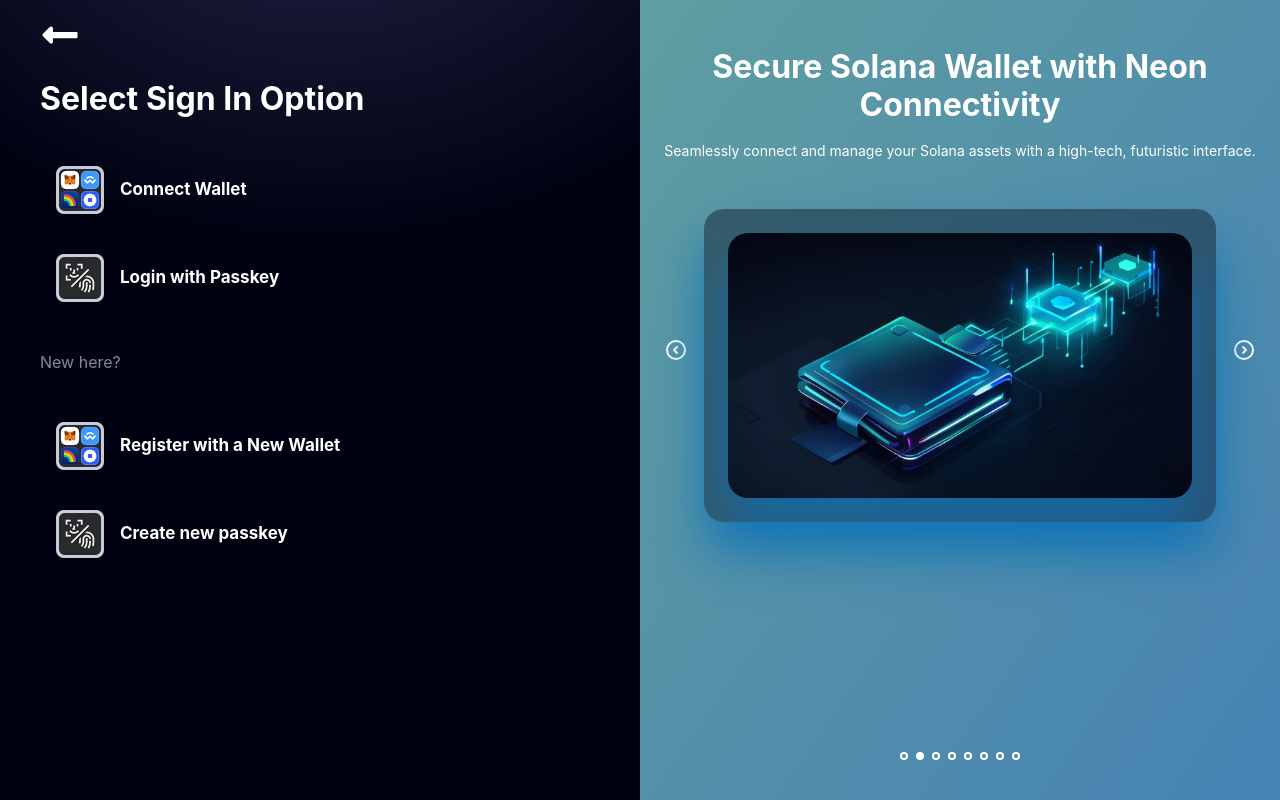
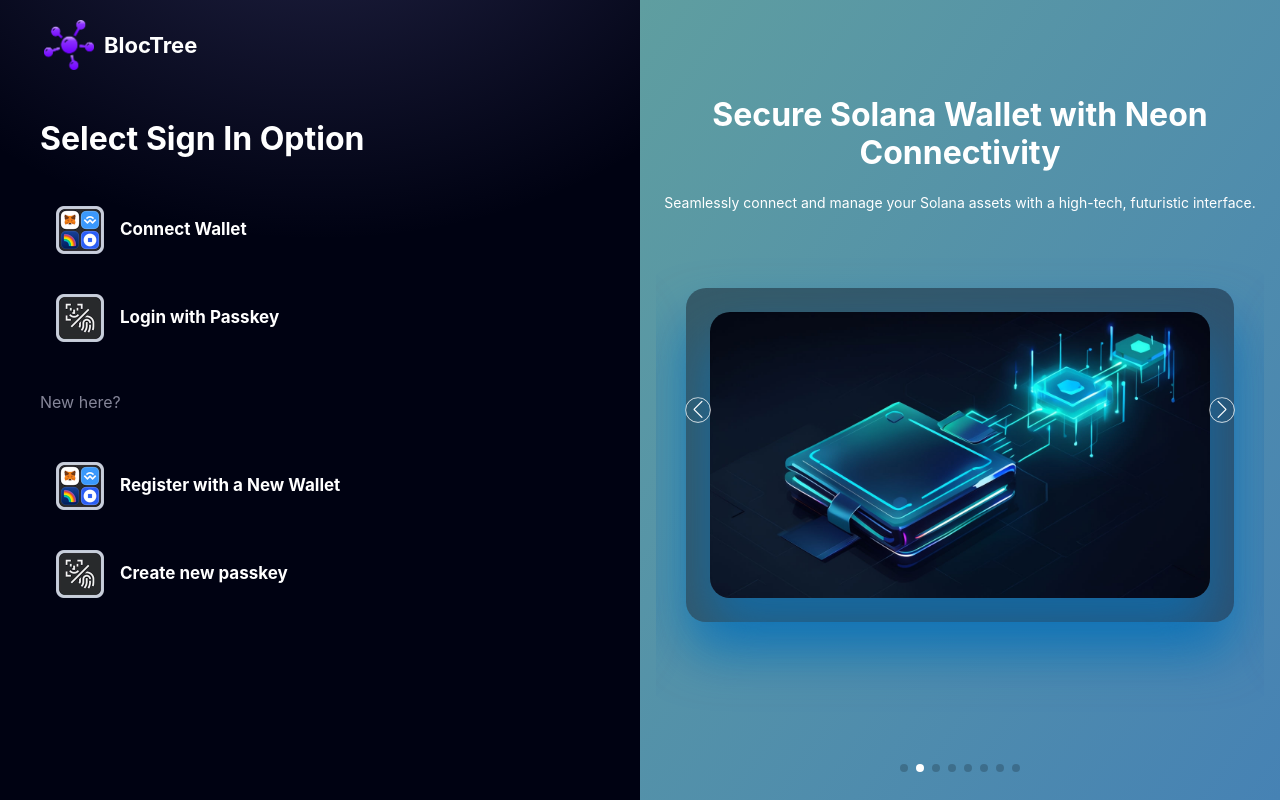
Before and after one commit to rahulMehndiratta2602/bloctree, a Next.js app in the folder frontend/: page /signin in a window 1280 px wide. Built offline with nearby package versions, Linux system fonts and the light colour scheme.

Commit message:
ready to build

```diff
--- a/frontend/app/page.tsx
+++ b/frontend/app/page.tsx
@@ -4,10 +4,9 @@
 import heroImage from '@/public/img/hero.webp';
 import { ContainerScroll } from '@/components/ui/container-scroll-animation';
 import { Header } from '@/components/header';
-import React, { FC, useEffect, useState } from "react";
-import { Connection, PublicKey, clusterApiUrl } from "@solana/web3.js";
+import React, { FC, useEffect, useState } from 'react';
+import { Connection, PublicKey, clusterApiUrl } from '@solana/web3.js';
 import axios from 'axios';
-
 
 export default function Home() {
     return (
--- a/frontend/components/signIn.tsx
+++ b/frontend/components/signIn.tsx
@@ -6,12 +6,29 @@
 import Link from 'next/link';
 import { FaLongArrowAltLeft } from 'react-icons/fa';
 import { DialogComponent } from './dialogComponent';
+import SwiperCarousel from './swiperCarousel';
+import { IoClose } from 'react-icons/io5';
 
 export const SignIn = () => {
     return (
         <div className="w-screen h-screen flex md:flex-row flex-col-reverse overflow-hidden">
-            <main className=" w-full h-[50vh] md:h-screen md:w-[50vw]  bg-page-gradient bg-background grid grid-cols-1 xs:grid-cols-2 sm:gap-6 md:flex md:flex-col px-6 sm:px-4 md:px-10 py-[2rem] md:py-[4rem] lg:py-[8.0rem] gap-2 md:gap-10 z-20">
-                <h1 className="text-[1.8rem] sm:text-lg md:text-xl font-bold ">
+            <main className="relative w-full h-[50vh] md:h-screen md:w-[50vw]  bg-page-gradient bg-background grid grid-cols-1 xs:grid-cols-2 sm:gap-6 md:flex md:flex-col px-6 sm:px-4 md:px-10 py-[2rem] md:py-[4rem] lg:py-[8.0rem] gap-2 md:gap-10 z-20">
+                <div className="absolute top-0 left-2 ml-4 z-30">
+                    <Link
+                        className="p-5 cursor-pointer hidden md:flex items-center text-lg font-bold"
+                        href="/"
+                    >
+                        <Image
+                            src="/img/logo.png"
+                            alt="logo-image"
+                            width={50}
+                            height={50}
+                            className="mr-[1rem]"
+                        />
+                        BlocTree
+                    </Link>
+                </div>
+                <h1 className="text-[1.8rem] md:mt-10 sm:text-lg md:text-xl font-bold ">
                     Select Sign In Option
                 </h1>
                 <section className="flex flex-col  md:gap-6">
@@ -29,7 +46,7 @@
                         btnName={'Connect Wallet'}
                         btnDesc={'Enter Solana Details'}
                         walletsImage={walletsImage}
-                        placeholder={'jaj'}
+                        placeholder={'Wallet Connection'}
                     />
                     <div className="flex items-center gap-2 md:gap-4 px-4 py-2 rounded-lg hover:bg-primary-gradient hover:shadow-[0_10px_50px_rgba(8,_112,_184,_0.7)] cursor-pointer">
                         <Image
@@ -48,7 +65,6 @@
                         btnName={'Register with a New Wallet'}
                         btnDesc={''}
                         walletsImage={walletsImage}
-                        placeholder={'ahhda'}
                     />
                     <div className="flex items-center gap-2 md:gap-4 px-4 py-2 rounded-lg hover:bg-primary-gradient hover:shadow-[0_10px_50px_rgba(8,_112,_184,_0.7)] cursor-pointer">
                         <Image
@@ -62,14 +78,10 @@
                     </div>
                 </section>
             </main>
-            <div className="absolute ml-10 z-30">
-                <Link href="/" className="p-5">
-                    <FaLongArrowAltLeft size="4rem" />
-                </Link>
-            </div>
-            <div className="w-full h-[50vh] md:h-screen md:w-[50vw]  bg-secondary-gradient-background-vertical md:bg-secondary-gradient-background overflow-hidden">
+            <div className="w-full h-[50vh] px-4 py-4 md:h-screen md:w-[50vw]  bg-secondary-gradient-background-vertical md:bg-secondary-gradient-background overflow-hidden">
                 {/* "1,2,3,5,7,21,28,30" */}
-                <SignInCarousel />
+                {/* <SignInCarousel /> */}
+                <SwiperCarousel />
             </div>
         </div>
     );
--- a/frontend/components/signInCarousel.tsx
+++ b/frontend/components/signInCarousel.tsx
@@ -1,81 +1,78 @@
-'use client';
 import Image from 'next/image';
-import bloctreeFeatures from '@/data/caraouselData';
-import { useEffect, useState } from 'react';
-import { CarouselSlideNumber } from './carouselSlideNumber';
-import { TbCircleChevronLeft, TbCircleChevronRight } from 'react-icons/tb';
-import { twMerge } from 'tailwind-merge';
-export const SignInCarousel = () => {
-    const [cardIndex, setCardIndex] = useState(0);
-    const count = bloctreeFeatures.length; // Adjust this based on the number of images you have
-    useEffect(() => {
-        let slider = setInterval(() => {
-            setCardIndex((cardIndex + 1) % count);
-        }, 4000);
-        return () => clearInterval(slider);
-    }, [cardIndex, count]);
+import walletsImage from '@/public/img/wallets.webp';
+import passKeyImage from '@/public/img/passkey.webp';
+// import { SignInCarousel } from './signInCarousel';
+import { Button } from './button';
+import Link from 'next/link';
+import { FaLongArrowAltLeft } from 'react-icons/fa';
+import { DialogComponent } from './dialogComponent';
+import SwiperCarousel from './swiperCarousel';
+import { IoClose } from 'react-icons/io5';
+
+export const SignIn = () => {
     return (
-        <div className="">
-            {Array.from({ length: count }).map((_, index) => {
-                let position = 'nextSlide';
-                if (index === cardIndex) {
-                    position = 'activeSlide';
-                }
-                if (index === cardIndex - 1 || (cardIndex === 0 && index === count - 1)) {
-                    position = 'lastSlide';
-                }
-                return (
-                    <article
-                        key={index}
-                        className={twMerge(
-                            'absolute top-0 left-0 md:left-[50%] opacity-0 z-[1]  transition-all duration-[700ms]',
-                            position
-                        )}
+        <div className="w-screen h-screen flex md:flex-row flex-col-reverse overflow-hidden">
+            <main className="relative w-full h-[50vh] md:h-screen md:w-[50vw]  bg-page-gradient bg-background grid grid-cols-1 xs:grid-cols-2 sm:gap-6 md:flex md:flex-col px-6 sm:px-4 md:px-10 py-[2rem] md:py-[4rem] lg:py-[8.0rem] gap-2 md:gap-10 z-20">
+                <div className="absolute top-0 left-2 ml-4 z-30">
+                    <Link
+                        className="p-5 cursor-pointer hidden md:flex items-center text-lg font-bold"
+                        href="/"
                     >
-                        <div className="grid grid-cols-2 md:flex md:flex-col md:gap-y-4 md:px-6 md:items-center md:py-12">
-                            <div className="md:flex md:flex-col md:gap-y-4 md:items-center ">
-                                <h1 className="md:text-xl md:font-bold md:text-center">
-                                    {bloctreeFeatures[cardIndex].headline}
-                                </h1>
-                                <h2 className="md:text-sm md:text-center">
-                                    {bloctreeFeatures[cardIndex].subHeadline}
-                                </h2>
-                            </div>
-                            <div className="md:flex md:items-center md:gap-4">
-                                <div
-                                    className="cursor-pointer"
-                                    onClick={() => setCardIndex((cardIndex - 1 + count) % count)}
-                                >
-                                    <TbCircleChevronLeft size={24} />
-                                </div>
-                                <div
-                                    className="p-6 bg-background bg-opacity-40 mt-8 rounded-[2rem]  backdrop-blur-lg border-1
-                    border-white border-opacity-40 shadow-[0_30px_50px_rgba(8,_112,_184,_0.7)]"
-                                >
-                                    <Image
-                                        src={`/img/carousel_signIn_${cardIndex + 1}.jpeg`}
-                                        priority={true}
-                                        alt={`carousel_${cardIndex + 1}`}
-                                        width={500}
-                                        height={500}
-                                        className="rounded-[2rem] shadow-[0_30px_50px_rgba(8,_112,_184,_0.7)] "
-                                    />
-                                </div>
-                                <div
-                                    className="cursor-pointer"
-                                    onClick={() => setCardIndex((cardIndex + 1) % count)}
-                                >
-                                    <TbCircleChevronRight size={24} />
-                                </div>
-                            </div>
-                        </div>
-                    </article>
-                );
-            })}
-            {/* Slide Number */}
-
-            <div className="relative h-screen w-[50vw]">
-                <CarouselSlideNumber cardIndex={cardIndex} count={count} />
+                        <Image
+                            src="/img/logo.png"
+                            alt="logo-image"
+                            width={50}
+                            height={50}
+                            className="mr-[1rem]"
+                        />
+                        BlocTree
+                    </Link>
+                </div>
+                <h1 className="text-[1.8rem] md:mt-10 sm:text-lg md:text-xl font-bold ">
+                    Select Sign In Option
+                </h1>
+                <section className="flex flex-col  md:gap-6">
+                    {/* <div className="flex items-center gap-2 md:gap-4 px-4 py-2 rounded-lg hover:bg-primary-gradient hover:shadow-[0_10px_50px_rgba(8,_112,_184,_0.7)] cursor-pointer">
+                        <Image
+                            src={walletsImage}
+                            alt="wallets Image"
+                            className="cursor-pointer w-8 md:w-12"
+                        />
+                        <h2 className="text-sm md:text-nm font-bold cursor-pointer">
+                            <DialogComponent btnName={"Connect Wallet"} />
+                        </h2>
+                    </div> */}
+                    <DialogComponent btnName={'Connect Wallet'} />
+                    <div className="flex items-center gap-2 md:gap-4 px-4 py-2 rounded-lg hover:bg-primary-gradient hover:shadow-[0_10px_50px_rgba(8,_112,_184,_0.7)] cursor-pointer">
+                        <Image
+                            src={passKeyImage}
+                            alt="wallets Image"
+                            className="cursor-pointer w-8 md:w-12"
+                        />
+                        <h2 className="text-sm md:text-nm font-bold cursor-pointer">
+                            Login with Passkey
+                        </h2>
+                    </div>
+                </section>
+                <h3 className="text-xs md:text-md text-grey">New here?</h3>
+                <section className="flex flex-col  md:gap-6">
+                    <DialogComponent btnName={'Register with a New Wallet'} />
+                    <div className="flex items-center gap-2 md:gap-4 px-4 py-2 rounded-lg hover:bg-primary-gradient hover:shadow-[0_10px_50px_rgba(8,_112,_184,_0.7)] cursor-pointer">
+                        <Image
+                            src={passKeyImage}
+                            alt="wallets Image"
+                            className="cursor-pointer w-8 md:w-12"
+                        />
+                        <h2 className="text-sm md:text-nm font-bold cursor-pointer">
+                            Create new passkey
+                        </h2>
+                    </div>
+                </section>
+            </main>
+            <div className="w-full h-[50vh] px-4 py-4 md:h-screen md:w-[50vw]  bg-secondary-gradient-background-vertical md:bg-secondary-gradient-background overflow-hidden">
+                {/* "1,2,3,5,7,21,28,30" */}
+                {/* <SignInCarousel /> */}
+                <SwiperCarousel />
             </div>
         </div>
     );
--- a/frontend/package.json
+++ b/frontend/package.json
@@ -3,7 +3,7 @@
     "version": "0.1.0",
     "private": true,
     "scripts": {
-    "dev": "next dev",
+        "dev": "next dev -p 3002",
         "build": "next build",
         "start": "next start",
         "lint": "next lint"
```
Also changed, not shown: frontend/components/dialogComponent.tsx (+10 -14 lines), frontend/components/swiperCarousel.tsx (+10 -9 lines), frontend/components/unlineAnyTool.tsx (deleted, +0 -78 lines), frontend/next.config.mjs (+7 -0 lines). Lines whose indentation alone changed are shown as unchanged.
